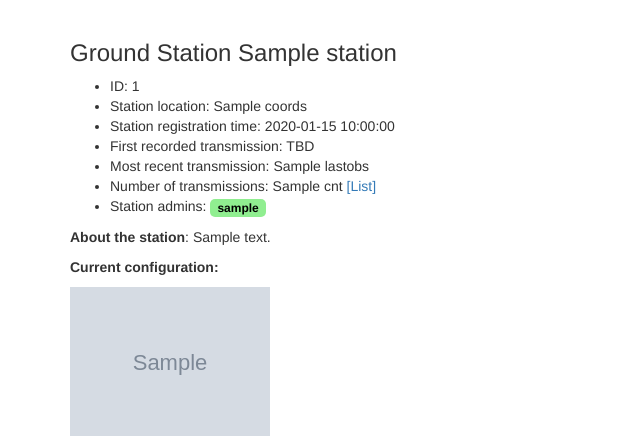
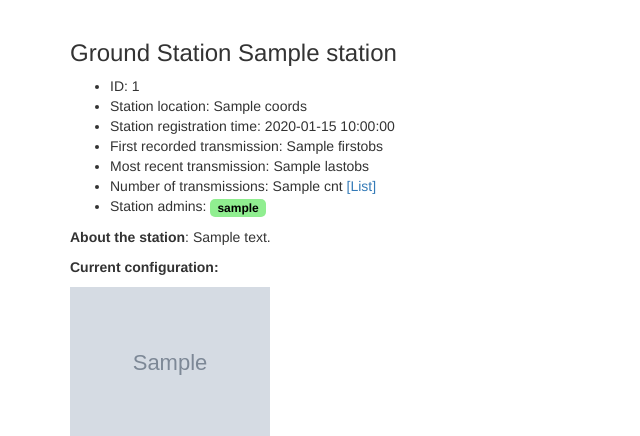
Before and after one commit to gut-space/svarog, a Flask app: template server/templates/station.html in a window 1280 px wide. Shown: the part 52-488 px from the top of the page, without its empty margins (0-640 px from the left). Run offline with Flask 2, Linux system fonts and the light colour scheme; the template is opened without the code that fills it: most values are stand-ins (such as "Sample title", 1, 10 or a date in 2020); grey boxes marked "Sample" are stand-in pictures; some libraries are stand-ins or nearby versions.

Commit message:
First station observation is now returned

```diff
--- a/server/app/controllers/station.py
+++ b/server/app/controllers/station.py
@@ -33,6 +33,7 @@ def station(station_id = None):
     x['config'] = station['config']
     x['registered'] = station['registered']
     x['lastobs'] = statistics["last_los"]
+    x['firstobs'] = statistics["first_aos"]
     x['cnt'] = statistics["observation_count"]
 
     files = []
--- a/server/app/repository.py
+++ b/server/app/repository.py
@@ -406,7 +406,8 @@ class Repository:
     @use_cursor
     def read_station_statistics(self, station_id: StationId) \
             -> Optional[StationStatistics]:
-        q = ("SELECT COUNT(o) AS observation_count, MAX(o.los) AS last_los "
+        q = ("SELECT COUNT(o) AS observation_count, MAX(o.los) AS last_los, "
+             "MIN(o.aos) AS first_aos "
              "FROM stations s "
              "LEFT JOIN observations o ON s.station_id = o.station_id "
              "WHERE s.station_id = %s "
--- a/server/templates/station.html
+++ b/server/templates/station.html
@@ -14,7 +14,7 @@
             <li>ID: {{ station.station_id }}</li>
             <li>Station location: {{ station.coords }}</li>
             <li>Station registration time: {{ station.registered }}</li>
-            <li>First recorded transmission: TBD</li>
+            <li>First recorded transmission: {{ station.firstobs }}</li>
             <li>Most recent transmission: {{ station.lastobs }}</li>
             <li>Number of transmissions: {{ station.cnt }}
                 <a href="{{ url_for('obslist', station_id=station.station_id) }}">
```
